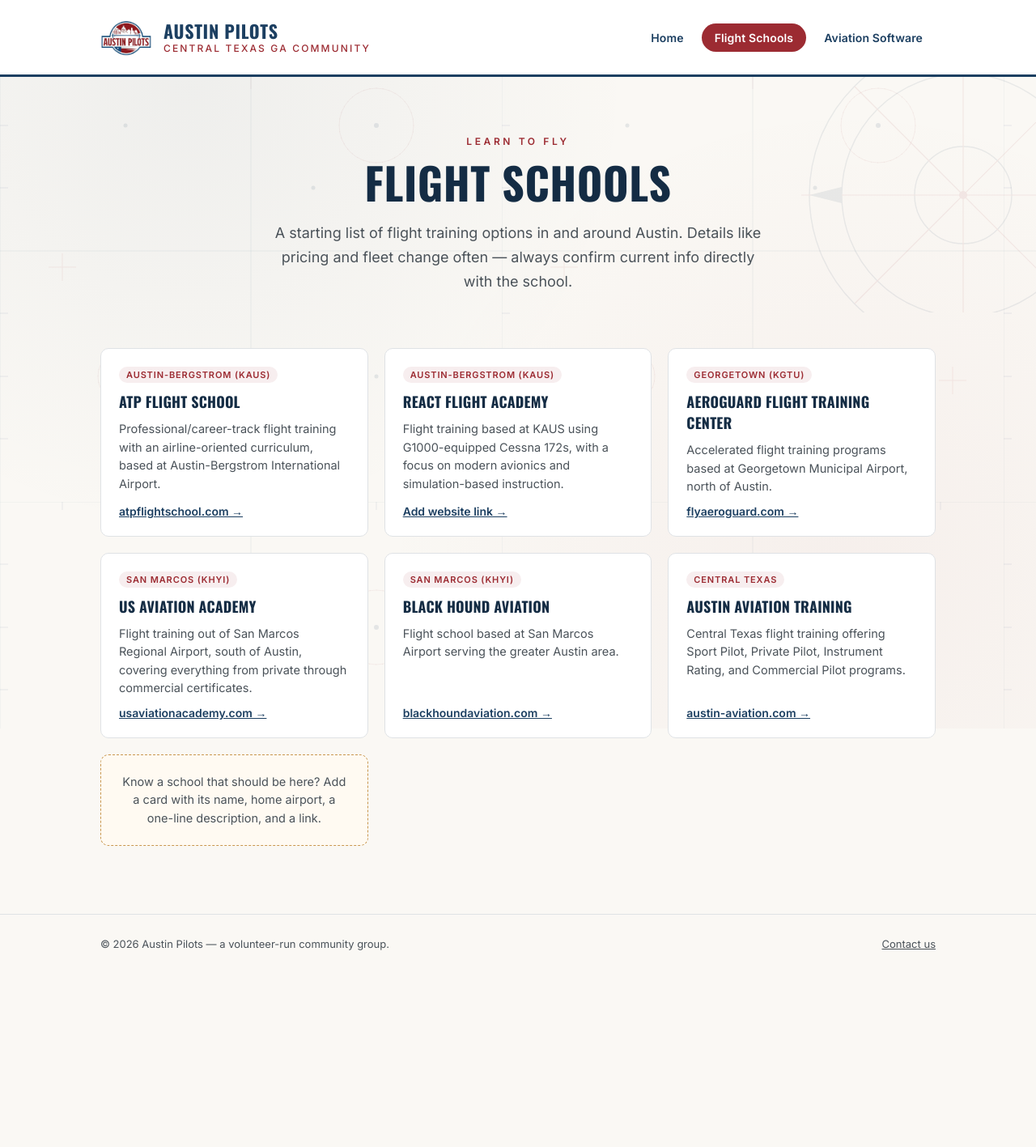
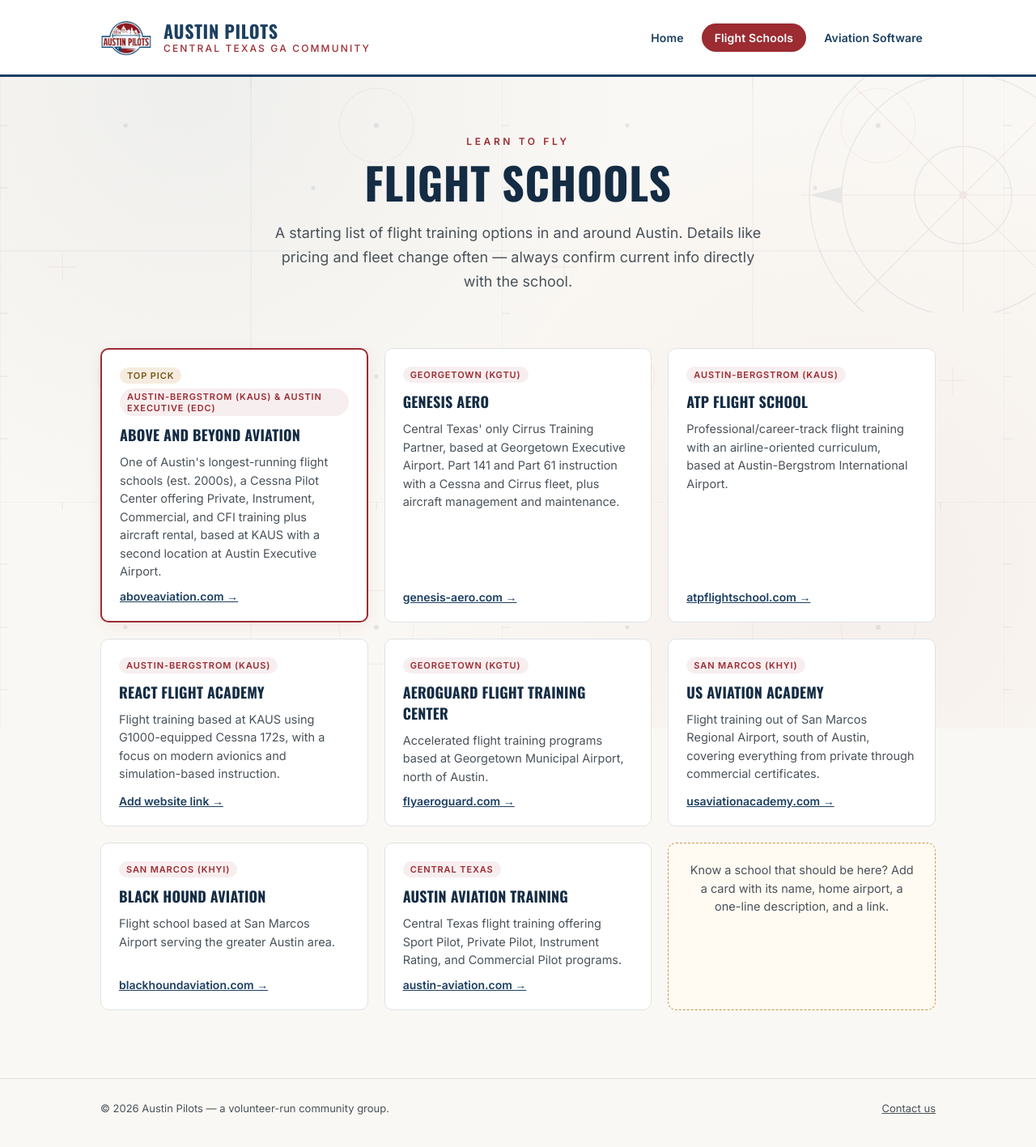
Before and after one commit to aboyden/austinpilots, a Jekyll site: the page built from flight-schools.html, in a window 1280 px wide. Shown: the whole page at 81% size. Built offline with Jekyll 4.4.1, drawn with Linux system fonts in a browser that asks for light colours; before the commit the page ends 1214 px from its top, so only the background shows below that.

Commit message:
Add Above and Beyond Aviation (top pick) and Genesis Aero to flight schools

```diff
--- a/css/styles.css
+++ b/css/styles.css
@@ -354,6 +354,23 @@
   text-align: center;
 }
 
+.card.featured {
+  border-color: var(--red);
+  border-width: 2px;
+  box-shadow: 0 4px 18px rgba(156, 43, 50, 0.08);
+}
+
+.card .tag-row {
+  display: flex;
+  flex-wrap: wrap;
+  gap: 6px;
+}
+
+.card .tag-top-pick {
+  color: #7a5417;
+  background: rgba(201, 151, 79, 0.18);
+}
+
 /* Footer */
 .site-footer {
   border-top: 1px solid var(--line);
--- a/flight-schools.html
+++ b/flight-schools.html
@@ -18,6 +18,32 @@
 <section class="block">
   <div class="wrap">
     <div class="card-grid">
+
+      <div class="card featured">
+        <div class="tag-row">
+          <span class="tag tag-top-pick">Top Pick</span>
+          <span class="tag">Austin-Bergstrom (KAUS) &amp; Austin Executive (EDC)</span>
+        </div>
+        <h3>Above and Beyond Aviation</h3>
+        <p>
+          One of Austin's longest-running flight schools (est. 2000s), a
+          Cessna Pilot Center offering Private, Instrument, Commercial, and
+          CFI training plus aircraft rental, based at KAUS with a second
+          location at Austin Executive Airport.
+        </p>
+        <a class="card-link" href="https://aboveaviation.com/" target="_blank" rel="noopener">aboveaviation.com &rarr;</a>
+      </div>
+
+      <div class="card">
+        <span class="tag">Georgetown (KGTU)</span>
+        <h3>Genesis Aero</h3>
+        <p>
+          Central Texas' only Cirrus Training Partner, based at Georgetown
+          Executive Airport. Part 141 and Part 61 instruction with a Cessna
+          and Cirrus fleet, plus aircraft management and maintenance.
+        </p>
+        <a class="card-link" href="https://genesis-aero.com/" target="_blank" rel="noopener">genesis-aero.com &rarr;</a>
+      </div>
 
       <div class="card">
         <span class="tag">Austin-Bergstrom (KAUS)</span>
```
